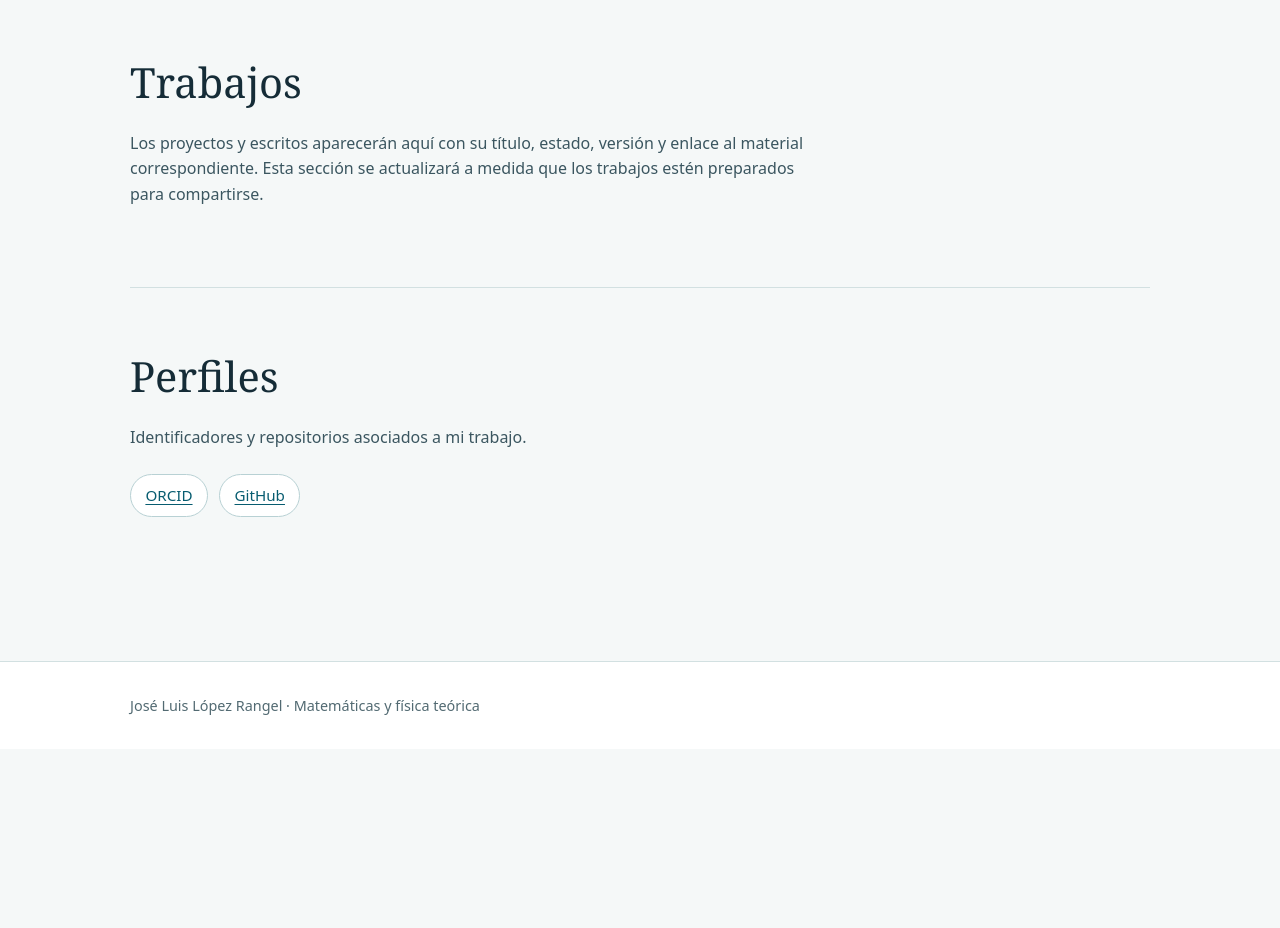
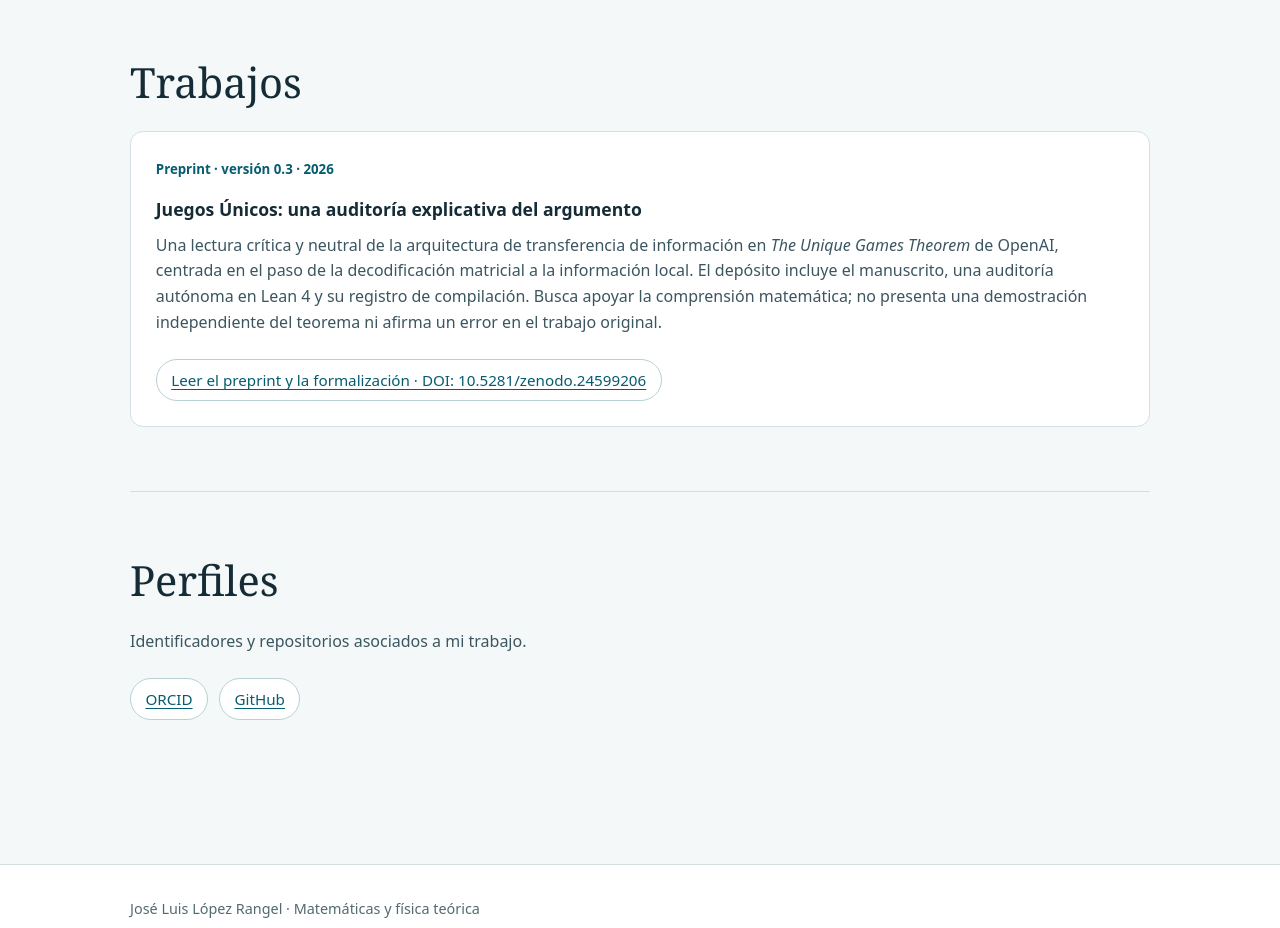
Before and after one commit to jllopezrangel/jllopezrangel.github.io, a plain HTML site: page index.html in a window 1280 px wide. Shown: the part 1360-2288 px from the top of the page. Before the commit the page ends 2109 px from the top, so only its background shows below. Drawn offline with Linux system fonts and the light colour scheme.

Commit message:
Enlazar preprint de Juegos Únicos en Zenodo

```diff
--- a/index.html
+++ b/index.html
@@ -70,7 +70,12 @@
     </section>
     <section id="trabajos" class="wrap">
       <h2>Trabajos</h2>
-      <p class="intro">Los proyectos y escritos aparecerán aquí con su título, estado, versión y enlace al material correspondiente. Esta sección se actualizará a medida que los trabajos estén preparados para compartirse.</p>
+      <article class="card">
+        <span class="tag">Preprint · versión 0.3 · 2026</span>
+        <h3>Juegos Únicos: una auditoría explicativa del argumento</h3>
+        <p>Una lectura crítica y neutral de la arquitectura de transferencia de información en <em>The Unique Games Theorem</em> de OpenAI, centrada en el paso de la decodificación matricial a la información local. El depósito incluye el manuscrito, una auditoría autónoma en Lean 4 y su registro de compilación. Busca apoyar la comprensión matemática; no presenta una demostración independiente del teorema ni afirma un error en el trabajo original.</p>
+        <div class="links"><a class="link-note" href="https://doi.org/10.5281/zenodo.24599206">Leer el preprint y la formalización · DOI: 10.5281/zenodo.24599206</a></div>
+      </article>
     </section>
     <section id="perfiles" class="wrap">
       <h2>Perfiles</h2>
```
